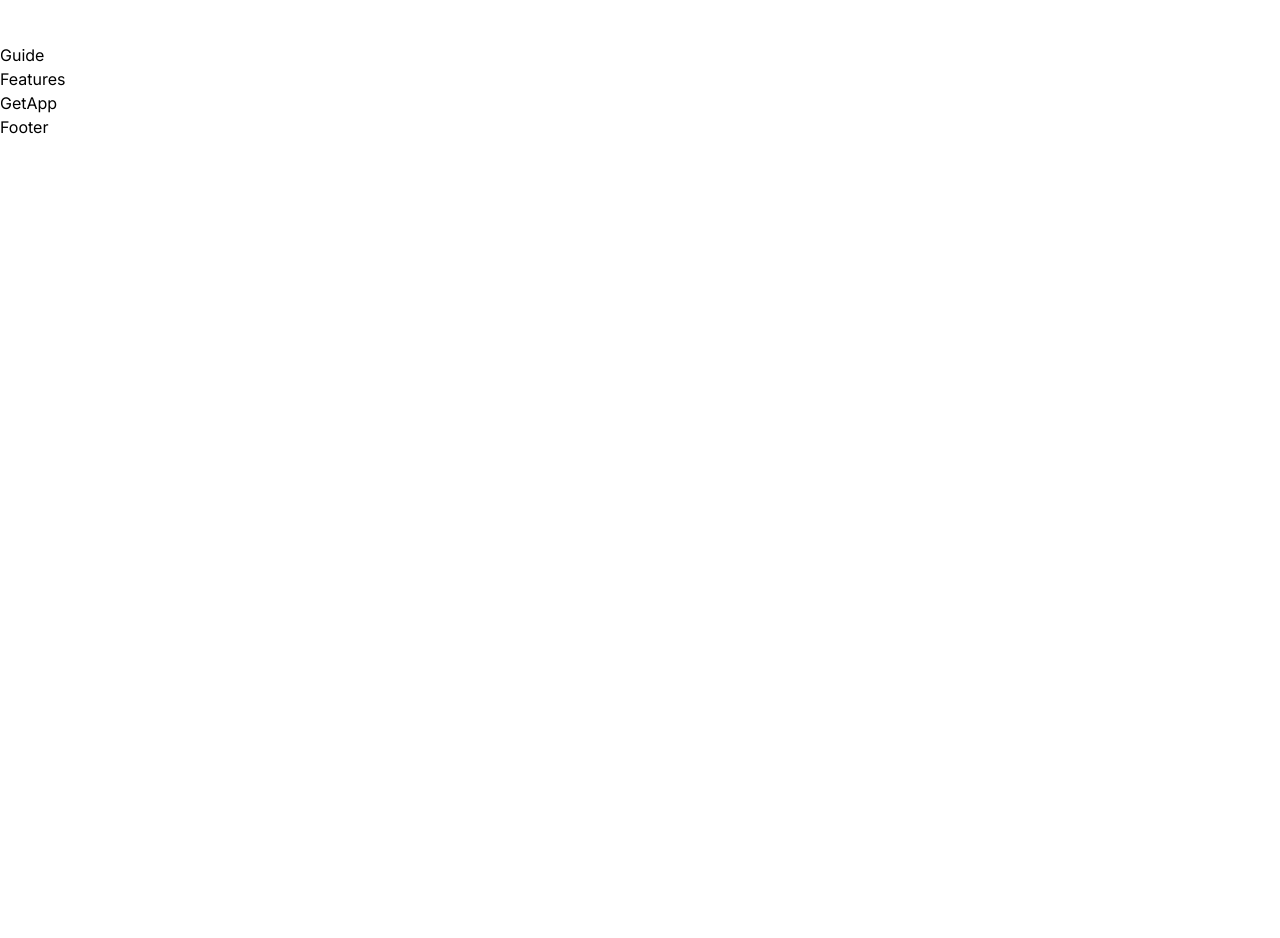
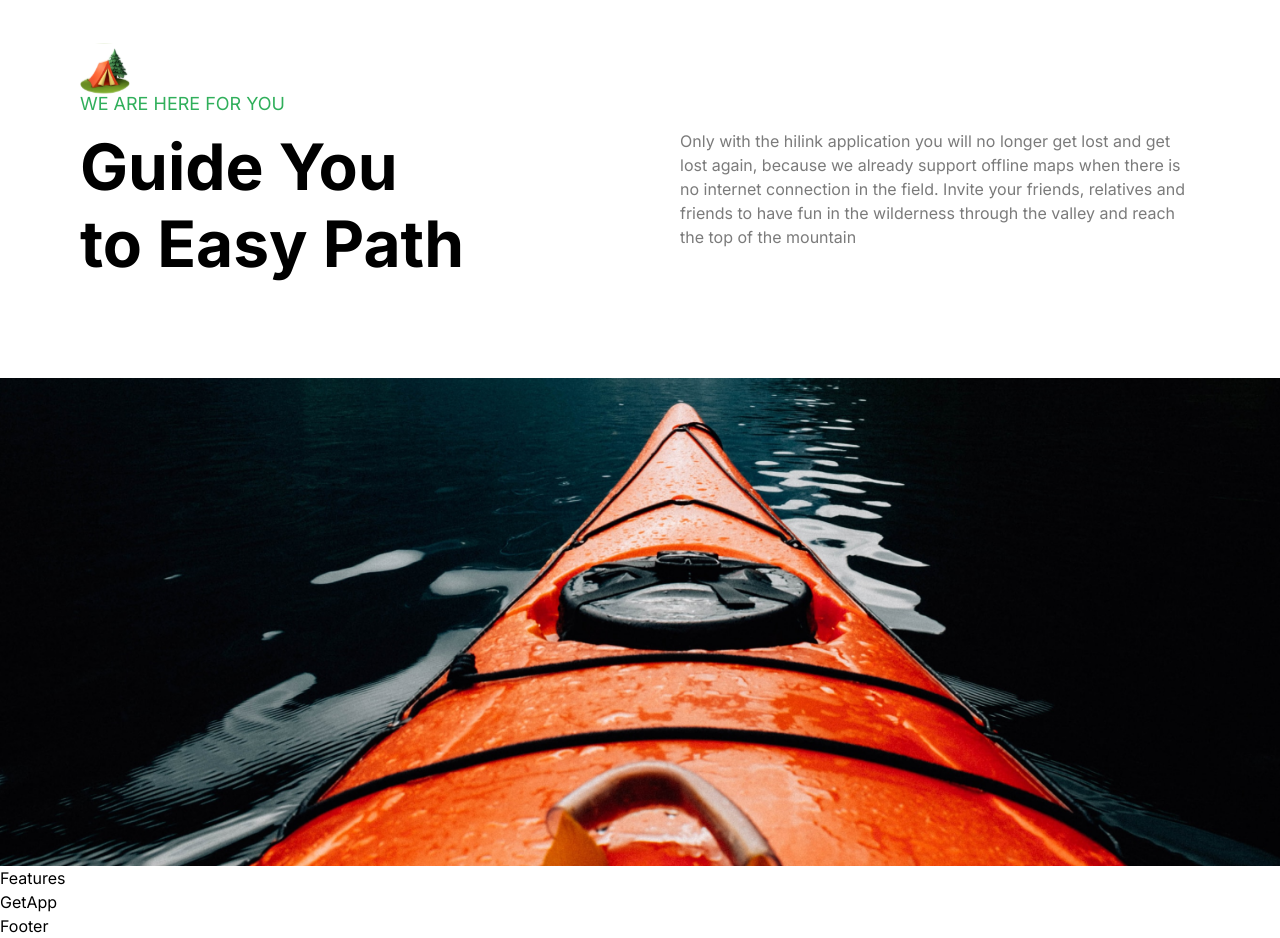
Before and after one commit to hadrianus-dev/travel-app-nextjs-typescript, a Next.js app: page / in a window 1280 px wide. Shown: the part 1800-2738 px from the top of the page. Before the commit the page ends 1939 px from the top, so only its background shows below. Built offline with nearby package versions, Linux system fonts and the light colour scheme.

Commit message:
Guide components is advanced

```diff
--- a/components/Guide.tsx
+++ b/components/Guide.tsx
@@ -1,8 +1,32 @@
+import Image from 'next/image'
 import React from 'react'
 
 const Guide = () => {
   return (
-    <div>Guide</div>
+    <section className="flexCenter flex-col">
+      <div className="padding-container max-container w-full pb-24">
+        <Image src="/camp.svg" alt="camp" width={50} height={50} />
+        <p className="uppercase regular-18 -mt-1 mb-3 text-green-50">
+          We are here for you
+        </p>
+        <div className="flex flex-wrap justify-between gap-5 lg:gap-10">
+          <h2 className="bold-40 lg:bold-64 xl:max-w-[390px]">Guide You to Easy Path</h2>
+          <p className="regular-16 text-gray-30 xl:max-w-[520px]">Only with the hilink application you will no longer get lost and get lost again, because we already support offline maps when there is no internet connection in the field. Invite your friends, relatives and friends to have fun in the wilderness through the valley and reach the top of the mountain</p>
+        </div>
+      </div>
+
+      <div className="flexCenter max-container relative w-full">
+        <Image
+          src="/boat.png"
+          alt="boat"
+          width={1440}
+          height={580}
+          className="w-full object-cover object-center 2xl:rounded-5xl"
+        />
+
+
+      </div>
+    </section>
   )
 }
 
```
